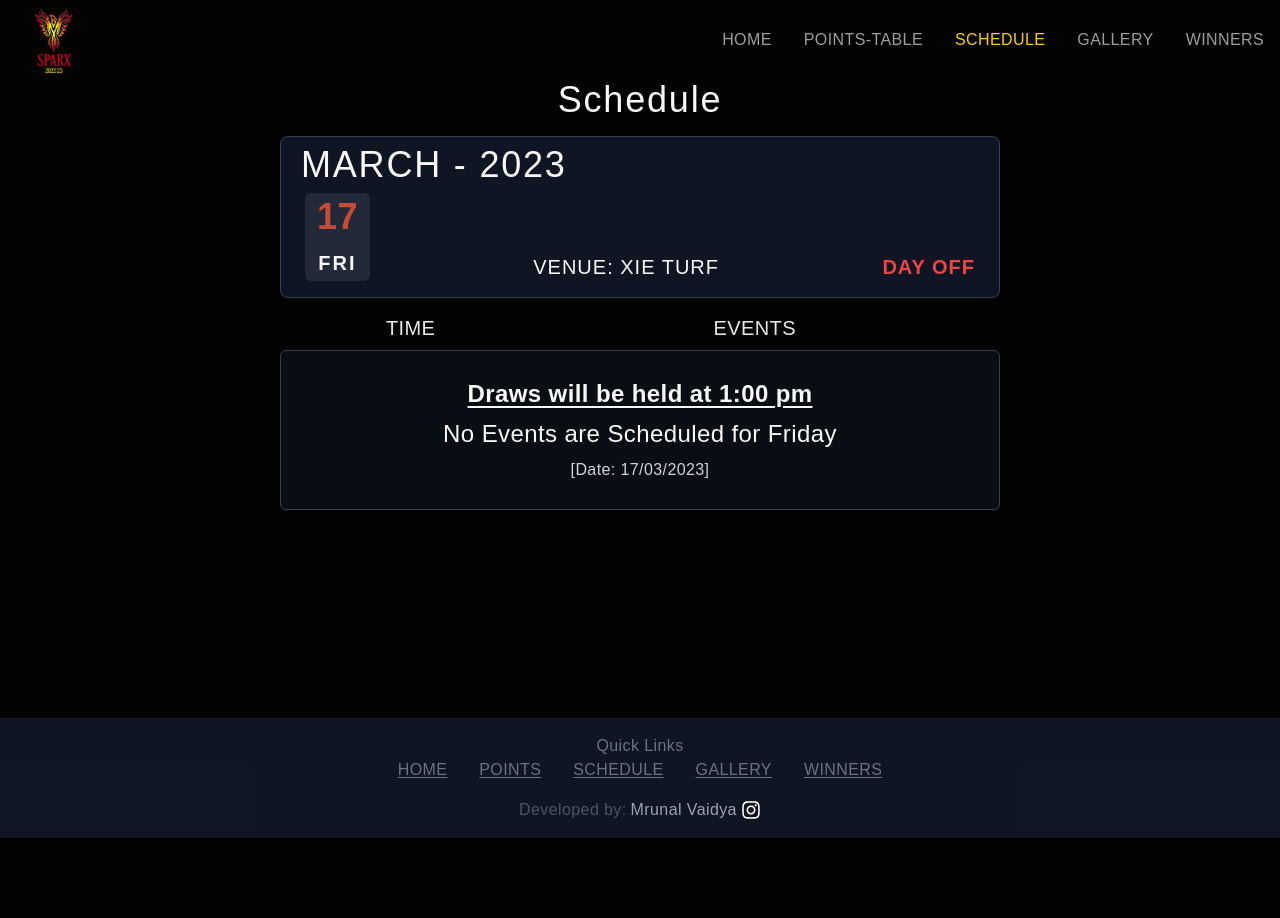
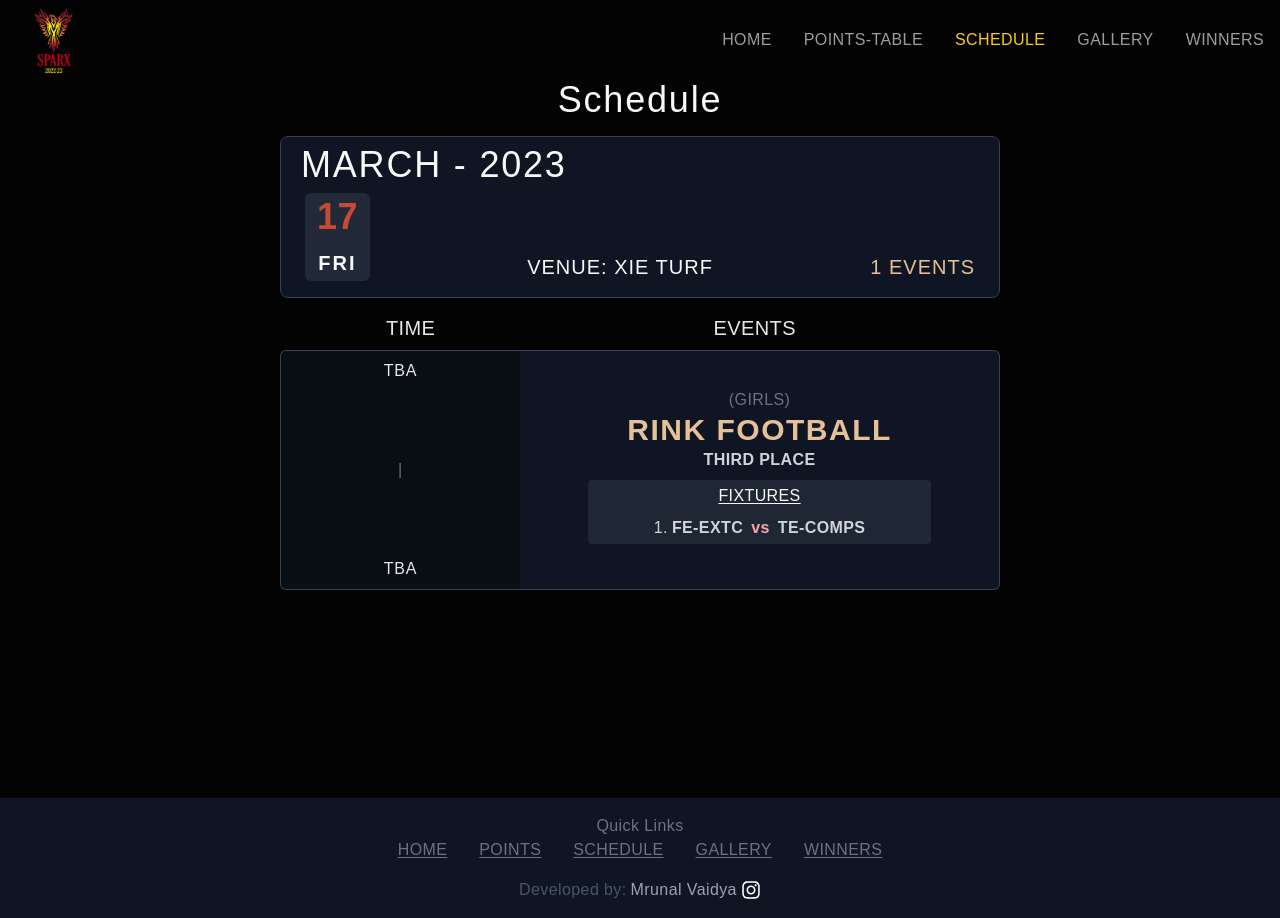
Before and after one commit to MrunalVaidya0715/sparx-website, a Next.js app in the folder sparx-web-app/: page /schedule in a window 1280 px wide. Before the commit the page ends 838 px from the top, so only its background shows below. Built offline with nearby package versions, Linux system fonts and the light colour scheme.

Commit message:
Added Rink Football Schedule

```diff
--- a/sparx-web-app/src/events.js
+++ b/sparx-web-app/src/events.js
@@ -1,52 +1,24 @@
 export const Events = [
-   /*{
+   {
     id: 1,
     from: "TBA",
     to: "TBA",
-    gender: "Boys",
-    event: "Tug of War",
-    stage: "Finals",
+    gender: "Girls",
+    event: "Rink Football",
+    stage: "Third Place",
+    fixtures : [
+      {
+         m: 1,
+         t1: "FE-EXTC",
+         t2: "TE-COMPS"
+      },
+   ]
 
 
 
    },
-   {
-    id: 2,
-    from: "TBA",
-    to: "TBA",
-    gender: "Girls",
-    event: "Rink Football",
-    stage: "Round 1",
-
-   },
-   {
-    id: 3,
-    from: "TBA",
-    to: "TBA",
-    gender: "Boys",
-    event: "Open Football",
-    stage: "Round 1",
-    fixtures : [
-      {
-         m: 1,
-         t1: "BE-IT",
-         t2: "FE-C"
-      },
-      {
-         m:2,
-         t1: "SE-IT",
-         t2:"FE-A"
-      },
-      {
-         m:3,
-         t1: "FE-B",
-         t2: "FE-D"
-      }
-    ]
 
 
-   },
 
-   */
 
 ]
```
